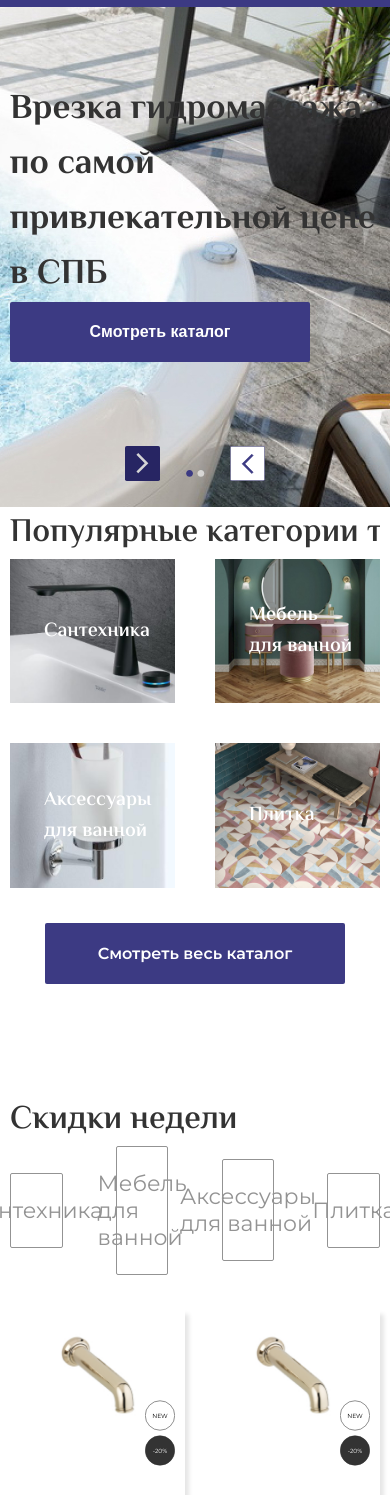
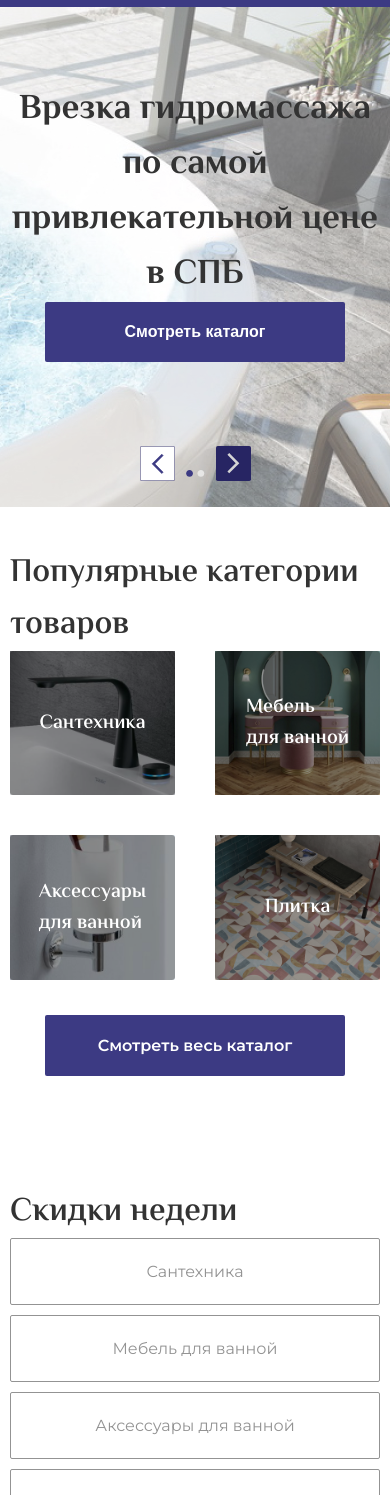
Before and after one commit to grebalexey/Baden, a plain HTML site: page index.html in a window 390 px wide. Shown: the part 54-1549 px from the top of the page. Drawn offline with Linux system fonts and the light colour scheme.

Commit message:
адаптив главной готов

```diff
--- a/css/style.css
+++ b/css/style.css
@@ -465,12 +465,25 @@ background: var(--baden, #3C3A83);
     justify-self: center;
 }
 
+.button__line{
+    display: flex;
+    position: absolute;
+    left: -30px;
+    width: calc(100% + 60px);
+    justify-content: space-between;
+}
+
+.button-line__banner{
+    align-self: center;
+}
+
+
 .main-button__left{
     width: 60px;
     height: 60px;
     z-index: 1;
     align-self: center;
-    position: absolute;
+    /* position: absolute; */
 
 }
 
@@ -479,16 +492,16 @@ background: var(--baden, #3C3A83);
     height: 60px;
     z-index: 1;
     align-self: center;
-    position: absolute;
+    /* position: absolute; */
 
 }
 
 .banner-button__left{
-    left: -30px;
+    /* left: -30px; */
 }
 
 .banner-button__right{
-   right: -30px;
+   /* right: -30px; */
 }
 
 /* .main__button{
@@ -552,7 +565,7 @@ background: var(--baden, #3C3A83);
 .category__links{
     /* width: 400px;
     height: 350px; */
-    width: calc(25% - 40px)
+    width: calc(25% - 40px);
     flex-shrink: 0;
     border-radius: 3px;
     position: relative;
@@ -560,6 +573,17 @@ background: var(--baden, #3C3A83);
     display: flex;
     align-items: center;
 
+}
+
+.category__links::after{
+    content: '';
+    position: absolute;
+    top: 0;
+    left: 0;
+    height: 100%;
+    width: 100%;
+    border-radius: 3px;
+    background: rgba(0, 0, 0, 0.40);
 }
 
 .category__links img{
@@ -733,14 +757,6 @@ background: var(--baden, #3C3A83);
 }
 
 
-.menu-button__left{
-    left: -30px;
-}
-
-.menu-button__right{
-    right: -30px;
-}
-
 .card{
     width: calc(25% - 40px);
     border-radius: 3px;
@@ -749,7 +765,7 @@ background: var(--baden, #3C3A83);
 }
 
 .card + .card{
-    margin-left: 40px;
+    /* margin-left: 40px; */
 }
 
 .card__top{
@@ -2284,6 +2300,14 @@ background: var(--baden, #3C3A83);
     .footer-connection__instagram {
         font-size: 17px;
     }
+
+    .card-bottom__price{
+        display: block;
+    }
+
+    .card-bottom__priceold {
+        margin-top: 10px;
+    }
 }
 
 @media (max-width: 1750px){
@@ -2414,6 +2438,10 @@ background: var(--baden, #3C3A83);
     .card-stickers__items + .card-stickers__items {
         margin-top: 10px;
     }
+
+    .sales-menu__links{
+        font-size: 20px;
+    }
 }
 
 @media (max-width: 1450px){
@@ -2463,6 +2491,14 @@ background: var(--baden, #3C3A83);
     .banner__content{
         padding: 80px 0 0 80px;
     }
+
+    .sales-menu__links{
+        font-size: 18px;
+    }
+
+    .sales-menu__items {
+        width: calc(25% - 30px);
+    }
 }
 
 @media (max-width: 1350px){
@@ -2507,6 +2543,11 @@ background: var(--baden, #3C3A83);
     .category__text {
         font-size: 25px;
     }
+
+
+    .sales-menu__items {
+        width: calc(25% - 10px);
+    }
 }
 
 @media (max-width: 1250px){
@@ -2584,6 +2625,10 @@ background: var(--baden, #3C3A83);
         width: 36%;
     }
 
+    .sales-menu__links{
+        font-size: 16px;
+    }
+
 }
 
 @media (max-width: 1150px){
@@ -2675,6 +2720,17 @@ background: var(--baden, #3C3A83);
     }
 }
 
+@media (max-width: 1050px){
+    .sales-menu__button{
+        flex-wrap: wrap;
+        gap: 10px;
+    }
+
+    .sales-menu__items {
+        width: calc(50% - 5px);
+    }
+}
+
 @media (max-width: 1025px){
     .header-bottom__catalog {
         height: 46px;
@@ -2735,6 +2791,17 @@ background: var(--baden, #3C3A83);
     .banner__switch svg{
         height: 7px;
         width: 19px;
+    }
+
+    .button__line {
+        width: calc(100% + 35px);
+        left: -17px;
+    }
+}
+
+@media (max-width: 900px){
+    .menu__card {
+        width: calc(33.33% - 30px);
     }
 }
 
@@ -2974,6 +3041,18 @@ background: var(--baden, #3C3A83);
         width: 35px;
         height: 35px;
     }
+
+    .button-line__section{
+        position: relative;
+        order: 2;
+        margin-top: 20px;
+        left: 0;
+        width: 20%;
+    }
+
+    .menu__cards{
+        flex-direction: column;
+    }
 }
 
 @media (max-width: 750px){
@@ -2998,6 +3077,17 @@ background: var(--baden, #3C3A83);
         height: 500px;
         background-image: url(../images/main.jpg);
         background-position: 80% 0%;
+        position: relative;
+    }
+
+    .banner__container::after{
+        content: '';
+        height: 100%;
+        width: 100%;
+        position: absolute;
+        top: 0;
+        left: 0;
+        background: rgba(255, 255, 255, 0.40);
     }
 
     .main__banner{
@@ -3032,6 +3122,19 @@ background: var(--baden, #3C3A83);
 
     .category__text{
         font-size: 20px;
+    }
+
+    .button-line__banner{
+        bottom: 0;
+        /* left: 0; */
+        left: 40%;
+        margin-bottom: 26px;
+        width: 20%;
+        /* justify-self: center; */
+    }
+
+    .main-section__category {
+        margin-top: 40px;
     }
 }
 
@@ -3137,6 +3240,25 @@ background: var(--baden, #3C3A83);
     }
 }
 
+@media (max-width: 500px){
+    .button-line__banner {
+        left: 35%;
+        width: 30%;
+    }
+
+    .button__line {
+        width: 30%;
+    }
+
+    .sales-menu__items {
+        width: 100%;
+    }
+
+    .section__title{
+        width: 100%;
+    }
+}
+
 @media (max-width: 450px){
     .header-bottom__button svg {
         width: 23px;
@@ -3178,4 +3300,34 @@ background: var(--baden, #3C3A83);
     .cards-stickers__text {
         font-size: 6px;
     }
-}
+
+    .banner__content {
+        text-align: center;
+    }
+
+    .banner__text {
+        width: 100%;
+    }
+
+    .card__purchase {
+        margin-right: 5px;
+    }
+
+    .category__text {
+        left: auto;
+    }
+
+    .category__links {
+        justify-content: center;
+    }
+
+
+}
+
+@media (max-width: 350px){
+    .card__purchase {
+        width: 35px;
+        height: 35px;
+        padding: 0;
+    }
+}
--- a/index.html
+++ b/index.html
@@ -154,12 +154,20 @@
     <main class="main">
         <div class="container banner__container">
             <div class="main__banner">
-                <button class="main-button__left banner-button__left">
+                <div class="button__line button-line__banner">
+                    <button class="main-button__left menu-button__left">
                         <svg xmlns="http://www.w3.org/2000/svg" width="60" height="60" viewBox="0 0 60 60" fill="none">
                             <rect x="59.5" y="59.5" width="59" height="59" rx="2.5" transform="rotate(-180 59.5 59.5)" fill="white" stroke="#272563"/>
                             <path d="M25.8414 30.953L39.7154 44.8269L37.325 47.2173L20.7071 30.5994L37.325 13.9815L39.7154 16.3719L25.8414 30.2459L25.4879 30.5994L25.8414 30.953Z" fill="#3C3A83" stroke="#3C3A83"/>
                         </svg>
                     </button>
+                    <button class="main-button__right menu-button__right">
+                        <svg xmlns="http://www.w3.org/2000/svg" width="60" height="60" viewBox="0 0 60 60" fill="none">
+                            <rect width="60" height="60" rx="3" fill="#272563"/>
+                            <path d="M19.5775 43.6281L22.675 46.7256L40 29.4006L22.675 12.0756L19.5775 15.1731L33.805 29.4006L19.5775 43.6281Z" fill="#D5D5D5"/>
+                        </svg>
+                    </button>
+                </div>
                 <div class="banner__image">
                     <img src="images/main.jpg" alt="">
                 </div>
@@ -178,12 +186,6 @@
                         <path fill-rule="evenodd" clip-rule="evenodd" d="M5.7961 11.5914C2.59522 11.5914 0.000393867 8.99658 0.000393867 5.7957C0.000393867 2.59482 2.59522 0 5.7961 0C8.99697 0 11.5918 2.59482 11.5918 5.7957C11.5918 8.99658 8.99697 11.5914 5.7961 11.5914Z" fill="#3C3A83"/>
                     </svg>
                 </div>
-                <button class="main-button__right banner-button__right">
-                    <svg xmlns="http://www.w3.org/2000/svg" width="60" height="60" viewBox="0 0 60 60" fill="none">
-                        <rect width="60" height="60" rx="3" fill="#272563"/>
-                        <path d="M19.5775 43.6281L22.675 46.7256L40 29.4006L22.675 12.0756L19.5775 15.1731L33.805 29.4006L19.5775 43.6281Z" fill="#D5D5D5"/>
-                    </svg>
-                </button>
             </div>
         </div>
         <div class="container main__container">
@@ -229,12 +231,20 @@
                     </ul>
                 </div>
                 <div class="menu__cards">
+                    <div class="button__line button-line__section">
                         <button class="main-button__left menu-button__left">
                             <svg xmlns="http://www.w3.org/2000/svg" width="60" height="60" viewBox="0 0 60 60" fill="none">
                                 <rect x="59.5" y="59.5" width="59" height="59" rx="2.5" transform="rotate(-180 59.5 59.5)" fill="white" stroke="#272563"/>
                                 <path d="M25.8414 30.953L39.7154 44.8269L37.325 47.2173L20.7071 30.5994L37.325 13.9815L39.7154 16.3719L25.8414 30.2459L25.4879 30.5994L25.8414 30.953Z" fill="#3C3A83" stroke="#3C3A83"/>
                             </svg>
                         </button>
+                        <button class="main-button__right menu-button__right">
+                            <svg xmlns="http://www.w3.org/2000/svg" width="60" height="60" viewBox="0 0 60 60" fill="none">
+                                <rect width="60" height="60" rx="3" fill="#272563"/>
+                                <path d="M19.5775 43.6281L22.675 46.7256L40 29.4006L22.675 12.0756L19.5775 15.1731L33.805 29.4006L19.5775 43.6281Z" fill="#D5D5D5"/>
+                            </svg>
+                        </button>
+                    </div>
                     <div class="menu-cards__content">
                         <div class="card menu__card">
                             <div class="card__top">
@@ -385,12 +395,6 @@
                             </div>
                         </div>
                     </div>
-                    <button class="main-button__right menu-button__right">
-                        <svg xmlns="http://www.w3.org/2000/svg" width="60" height="60" viewBox="0 0 60 60" fill="none">
-                            <rect width="60" height="60" rx="3" fill="#272563"/>
-                            <path d="M19.5775 43.6281L22.675 46.7256L40 29.4006L22.675 12.0756L19.5775 15.1731L33.805 29.4006L19.5775 43.6281Z" fill="#D5D5D5"/>
-                        </svg>
-                    </button>
                 </div>
                 <a href="#">
                     <div class="button">Вся сантехника со скидкой
@@ -411,12 +415,21 @@
                     </ul>
                 </div>
                 <div class="menu__cards">
+                    <div class="button__line button-line__section">
                         <button class="main-button__left menu-button__left">
                             <svg xmlns="http://www.w3.org/2000/svg" width="60" height="60" viewBox="0 0 60 60" fill="none">
                                 <rect x="59.5" y="59.5" width="59" height="59" rx="2.5" transform="rotate(-180 59.5 59.5)" fill="white" stroke="#272563"/>
                                 <path d="M25.8414 30.953L39.7154 44.8269L37.325 47.2173L20.7071 30.5994L37.325 13.9815L39.7154 16.3719L25.8414 30.2459L25.4879 30.5994L25.8414 30.953Z" fill="#3C3A83" stroke="#3C3A83"/>
                             </svg>
                         </button>
+                        <button class="main-button__right menu-button__right">
+                            <svg xmlns="http://www.w3.org/2000/svg" width="60" height="60" viewBox="0 0 60 60" fill="none">
+                                <rect width="60" height="60" rx="3" fill="#272563"/>
+                                <path d="M19.5775 43.6281L22.675 46.7256L40 29.4006L22.675 12.0756L19.5775 15.1731L33.805 29.4006L19.5775 43.6281Z" fill="#D5D5D5"/>
+                            </svg>
+                        </button>
+                    </div>
+
                     <div class="menu-cards__content">
                         <div class="card menu__card">
                             <div class="card__top">
@@ -567,12 +580,7 @@
                             </div>
                         </div>
                     </div>
-                    <button class="main-button__right menu-button__right">
-                        <svg xmlns="http://www.w3.org/2000/svg" width="60" height="60" viewBox="0 0 60 60" fill="none">
-                            <rect width="60" height="60" rx="3" fill="#272563"/>
-                            <path d="M19.5775 43.6281L22.675 46.7256L40 29.4006L22.675 12.0756L19.5775 15.1731L33.805 29.4006L19.5775 43.6281Z" fill="#D5D5D5"/>
-                        </svg>
-                    </button>
+
                 </div>
                 <a href="#">
                     <div class="button">Вся сантехника со скидкой
```
Lines whose indentation alone changed are shown as unchanged.
